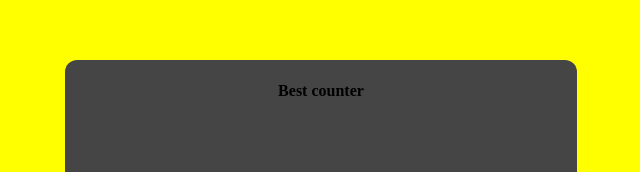
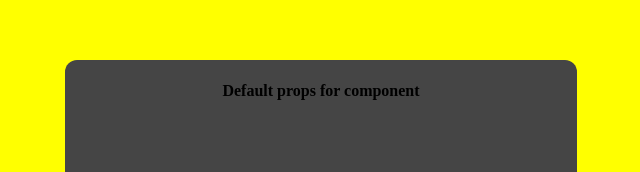
Before and after one commit to irapanch/React-Example, a React (Create React App) app: page / in a window 1280 px wide. Shown: the part 114-286 px from the top of the page, without its empty margins (319-959 px from the left). Built offline with nearby package versions, Linux system fonts and the light colour scheme.

Commit message:
default props

```diff
--- a/src/App.js
+++ b/src/App.js
@@ -8,7 +8,7 @@ const App = () => {
   return (
     <>
       <FlexContainer>
-        <Counter title="Best counter" />
+        <Counter />
       </FlexContainer>
     </>
   );
--- a/src/components/Counter/Counter.jsx
+++ b/src/components/Counter/Counter.jsx
@@ -7,6 +7,9 @@ import {
 } from "./Counter.styled";
 
 export class Counter extends React.Component {
+  static defaultProps = {
+    title: "Default props for component",
+  };
   state = {
     counter: 21,
     step: 2,
```
